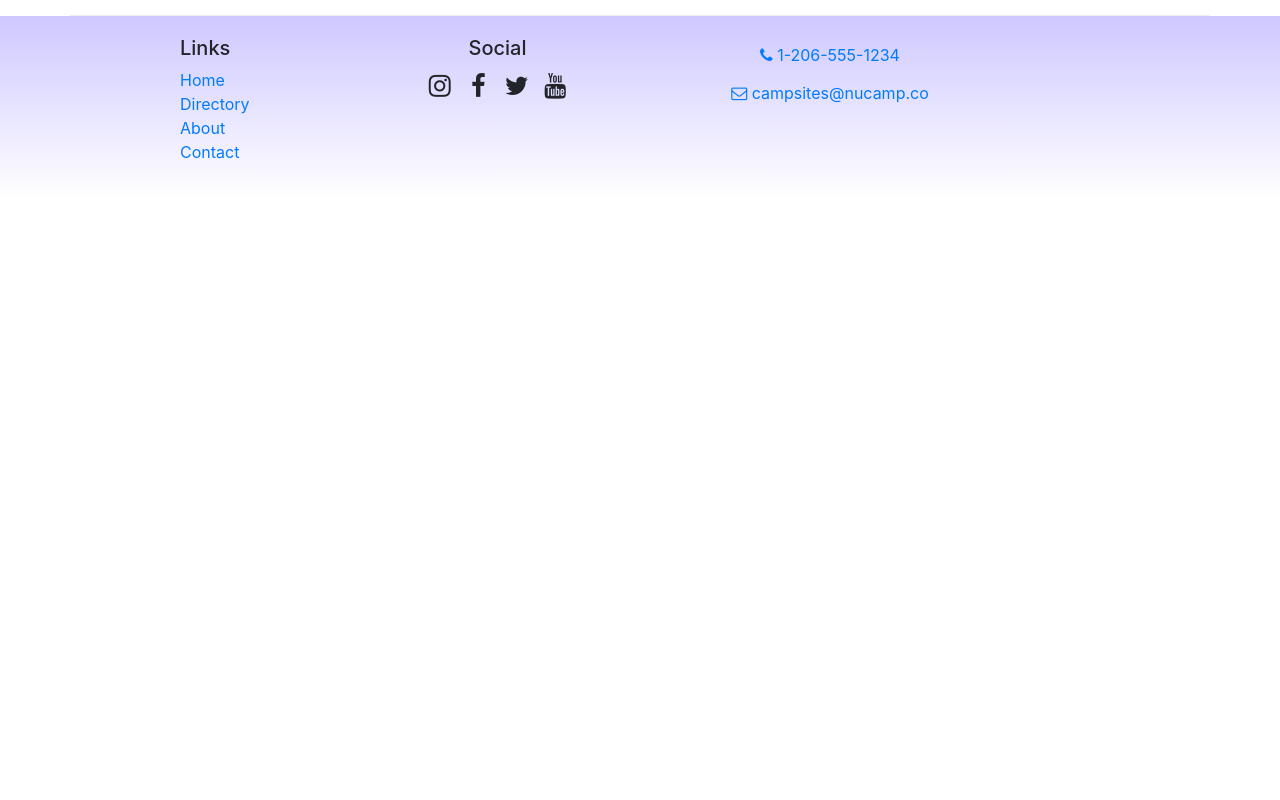
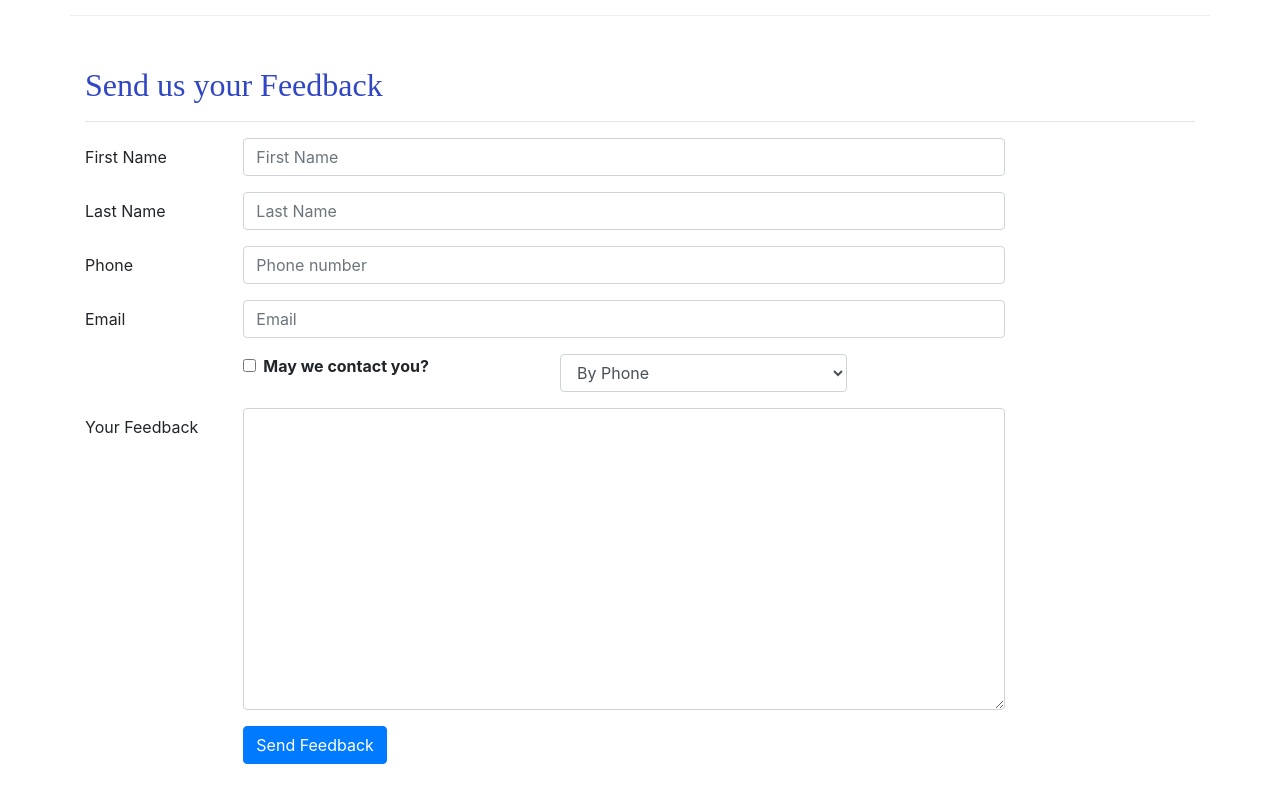
Before and after one commit to gahlawat80/react-proj, a React (Create React App) app: page /contactus in a window 1280 px wide. Shown: the part 660-1460 px from the top of the page. Before the commit the page ends 860 px from the top, so only its background shows below. Built offline with nearby package versions, Linux system fonts and the light colour scheme.

Commit message:
added form validation to contactus component

```diff
--- a/src/components/ContactusComponent.js
+++ b/src/components/ContactusComponent.js
@@ -1,8 +1,77 @@
-import React from 'react';
+import React,{Component} from 'react';
 import {Link} from 'react-router-dom';
-import {Breadcrumb, BreadcrumbItem} from 'reactstrap';
+import {Breadcrumb, BreadcrumbItem, Button, Form, FormGroup, Label, Input, Col, FormFeedback} from 'reactstrap';
 
-function Contact(props) {
+class Contact extends Component{
+    constructor(props) {
+        super(props);
+        this.state = {
+            firstName: '',
+            lastName: '',
+            phoneNum: '',
+            email: '',
+            agree: false,
+            contactType: 'By Phone',
+            feedback: '',
+            touched: {
+                firstName: false,
+                lastName: false,
+                phoneNum: false,
+                email: false
+            }
+        };
+        this.handleInputChange = this.handleInputChange.bind(this);
+        this.handleSubmit = this.handleSubmit.bind(this);
+    }
+    validate = (firstName,lastName,phoneNum,email)=>{
+        const errors = {
+            firstName:'',
+            lastName: '',
+            phoneNum: '',
+            email: ''
+        }
+        if(this.state.touched.firstName){
+            if(firstName.length<2 || firstName.length>15){
+                errors.firstName = 'First name length should be between 2-15 characters only.'
+            }
+        }
+        if(this.state.touched.lastName){
+            if(lastName.length<2 || lastName.length>15){
+                errors.lastName = 'Last name length should be between 2-15 characters only.'
+            }
+        }
+
+        const phoneNumPattern = /\d+$/;
+        if(this.state.touched.phoneNum && !phoneNumPattern.test(phoneNum)){
+            errors.phoneNum='Phone number is not correct! Phone number should be in digits only.'
+        }
+
+        if (this.state.touched.email && !email.includes('@')) {
+            errors.email = 'Email should contain a @';
+        }
+        return errors;
+    }
+    handleBlur = (fieldName) =>()=>{
+        this.setState({
+            touched : {...this.state.touched, [fieldName]:true}
+        });
+    }
+    handleSubmit(event){
+        event.preventDefault();
+        console.log(this.state);
+        alert(this.state);
+    }
+    handleInputChange(event){
+        const target=event.target;
+        const name=target.name;
+        const value=target.name==='checked'?target.checked:target.value;
+
+        this.setState({
+            [name]:value
+        })
+    }
+    render(){
+        const errors = this.validate(this.state.firstName,this.state.lastName,this.state.phoneNum,this.state.email);
         return (
             <div className="container">
                 <div className="row">
@@ -30,8 +99,104 @@
                         <a role="button" className="btn btn-link" href="mailto:fakeemail@fakeemail.co"><i className="fa fa-envelope-o" /> campsites@nucamp.co</a>
                     </div>
                 </div>
+            <div className="row row-content">
+                <div className="col-12">
+                    <h2>Send us your Feedback</h2>
+                    <hr />
+                </div>
+                <div className="col-md-10">
+                    <Form onSubmit={this.handleSubmit}>
+                        <FormGroup row>
+                            <Label htmlFor="firstName" md={2}>First Name</Label>
+                            <Col md={10}>
+                                <Input type="text" id="firstName" name="firstName"
+                                    placeholder="First Name"
+                                    invalid={errors.firstName}
+                                    value={this.state.firstName}
+                                    onBlur={this.handleBlur('firstName')}
+                                    onChange={this.handleInputChange} />
+                                <FormFeedback>{errors.firstName}</FormFeedback>
+                            </Col>
+                        </FormGroup>
+                        <FormGroup row>
+                            <Label htmlFor="lastName" md={2}>Last Name</Label>
+                            <Col md={10}>
+                                <Input type="text" id="lastName" name="lastName"
+                                    placeholder="Last Name"
+                                    invalid={errors.lastName}
+                                    value={this.state.lastName}
+                                    onBlur={this.handleBlur('lastName')}
+                                    onChange={this.handleInputChange} />
+                                <FormFeedback>{errors.lastName}</FormFeedback>
+                            </Col>
+                        </FormGroup>
+                        <FormGroup row>
+                            <Label htmlFor="phoneNum" md={2}>Phone</Label>
+                            <Col md={10}>
+                                <Input type="tel" id="phoneNum" name="phoneNum"
+                                    placeholder="Phone number"
+                                    invalid={errors.phoneNum}
+                                    value={this.state.phoneNum}
+                                    onBlur={this.handleBlur('phoneNum')}
+                                    onChange={this.handleInputChange} />
+                                <FormFeedback>{errors.phoneNum}</FormFeedback>
+                            </Col>
+                        </FormGroup>
+                        <FormGroup row>
+                            <Label htmlFor="email" md={2}>Email</Label>
+                            <Col md={10}>
+                                <Input type="email" id="email" name="email"
+                                    placeholder="Email"
+                                    invalid={errors.email}
+                                    value={this.state.email}
+                                    onBlur={this.handleBlur('email')}
+                                    onChange={this.handleInputChange} />
+                                <FormFeedback>{errors.email}</FormFeedback>
+                            </Col>
+                        </FormGroup>
+                        <FormGroup row>
+                            <Col md={{size: 4, offset: 2}}>
+                                <FormGroup check>
+                                    <Label check>
+                                        <Input type="checkbox"
+                                            name="agree"
+                                            checked={this.state.agree}
+                                            onChange={this.handleInputChange} /> {' '}
+                                        <strong>May we contact you?</strong>
+                                    </Label>
+                                </FormGroup>
+                            </Col>
+                            <Col md={4}>
+                                <Input type="select" name="contactType"
+                                        value={this.state.contactType}
+                                        onChange={this.handleInputChange}>
+                                    <option>By Phone</option>
+                                    <option>By Email</option>
+                                </Input>
+                            </Col>
+                        </FormGroup>
+                        <FormGroup row>
+                            <Label htmlFor="feedback" md={2}>Your Feedback</Label>
+                            <Col md={10}>
+                                <Input type="textarea" id="feedback" name="feedback"
+                                    rows="12"
+                                    value={this.state.feedback}
+                                    onChange={this.handleInputChange}></Input>
+                            </Col>
+                        </FormGroup>
+                        <FormGroup row>
+                            <Col md={{size: 10, offset: 2}}>
+                                <Button type="submit" color="primary">
+                                    Send Feedback
+                                </Button>
+                            </Col>
+                        </FormGroup>
+                    </Form>
+                </div>
+            </div>
         </div>
         );
     }
+}
 
 export default Contact;
```
Lines whose indentation alone changed are shown as unchanged.
